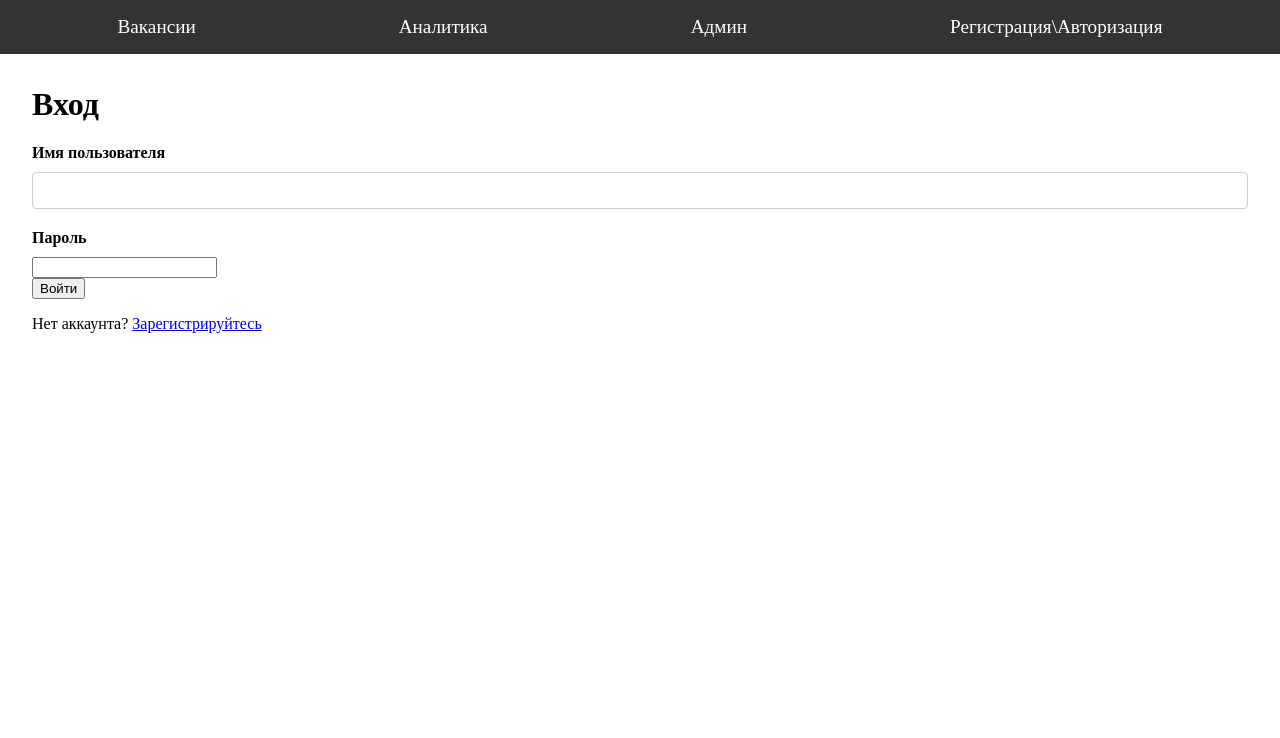
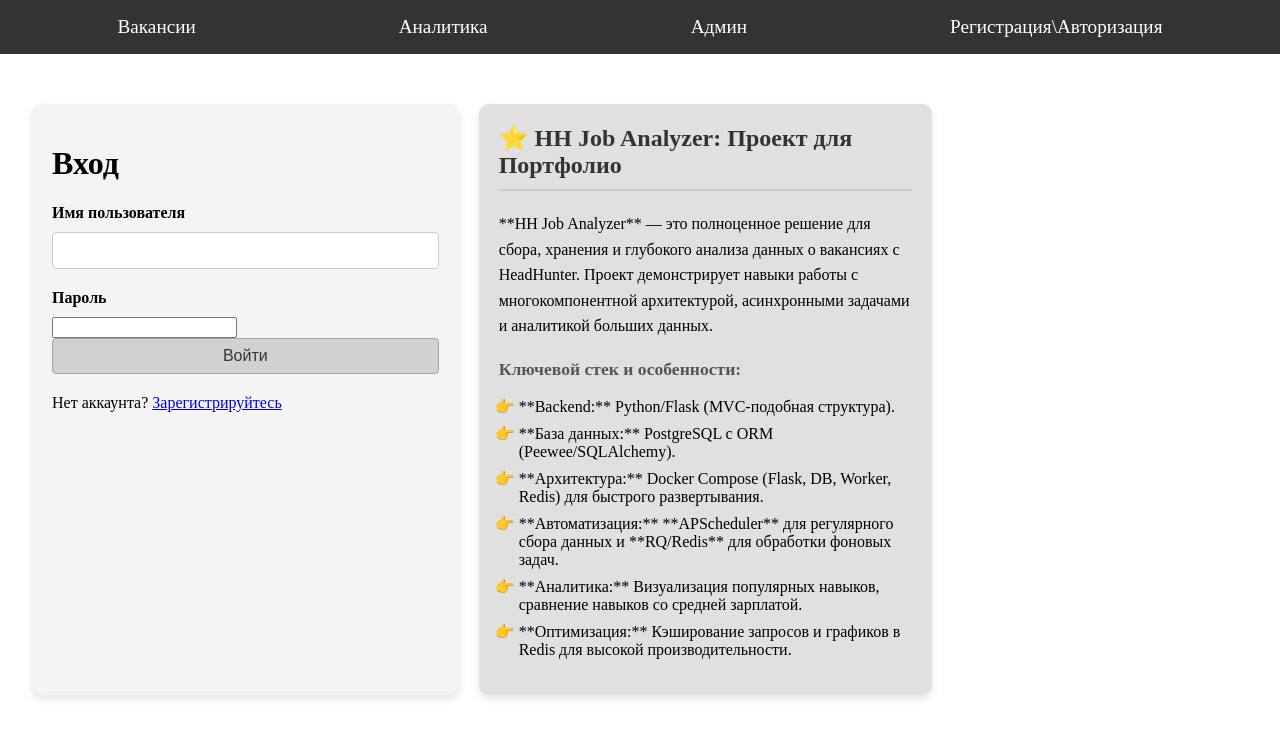
Before and after one commit to RaphaelPi24/hh, a Flask app: page /auth/login in a window 1280 px wide. Shown: the top 738 px of the page. Run offline with Flask 3, Linux system fonts and the light colour scheme; some libraries are stand-ins or nearby versions.

Commit message:
add readme

```diff
--- a/src/templates/views/analytics.html
+++ b/src/templates/views/analytics.html
@@ -41,10 +41,10 @@
                 <h2>Показать уровень зарплат по профессиям в определённой компании</h2>
                 <form action="/salary-by-company" method="POST">
                     <label for="company">Компания</label>
-                    <input type="text" id="company" name="company" placeholder="Введите название компании">
+                    <input type="text" id="company" name="company" placeholder="Введите название компании" >
 
                     <div class="unique-container">
-                        <button class="button_anal" type="submit">Показать уровень зарплат</button>
+                        <button class="button_anal" type="submit" disabled>Показать уровень зарплат </button>
                     </div>
                 </form>
             </div>
--- a/src/templates/views/login.html
+++ b/src/templates/views/login.html
@@ -1,5 +1,8 @@
 {% extends 'base_headers.html' %}
 {% block content %}
+    <div class="container" style="max-width: 900px; margin-top: 50px;">
+
+        <div class="form-container" style="min-width: 300px; flex-grow: 1;">
             <h1>Вход</h1>
             <form method="POST" action="{{ url_for('auth.login_post') }}">
                 <label>Имя пользователя</label>
@@ -8,16 +11,37 @@
                 <label>Пароль</label>
                 <input type="password" name="password" required>
                 <br>
-        <button type="submit">Войти</button>
+                <button type="submit" class="button is-light" style="width: 100%;">Войти</button>
                 {% with messages = get_flashed_messages() %}
                     {% if messages %}
-                <ul class=flashes>
+                        <ul class=flashes style="color: red; list-style-type: none; padding: 0;">
                             {% for message in messages %}
-                        <li>{{ message }}</li>
+                                <li style="margin-top: 10px; font-weight: bold;">{{ message }}</li>
                             {% endfor %}
                         </ul>
                     {% endif %}
                 {% endwith %}
             </form>
-    <p>Нет аккаунта? <a href="{{ url_for('auth.register_get') }}">Зарегистрируйтесь</a></p>
+            <p style="margin-top: 20px;">Нет аккаунта? <a href="{{ url_for('auth.register_get') }}">Зарегистрируйтесь</a></p>
+        </div>
+
+        <div class="form-container" style="background-color: #e0e0e0; min-width: 300px; flex-grow: 2;">
+            <h2 style="font-size: 1.5rem; color: #333; border-bottom: 2px solid #ccc; padding-bottom: 10px; margin-top: 0;">
+                ⭐ HH Job Analyzer: Проект для Портфолио
+            </h2>
+            <p style="font-size: 1rem; line-height: 1.6;">
+                **HH Job Analyzer** — это полноценное решение для сбора, хранения и глубокого анализа данных о вакансиях с HeadHunter. Проект демонстрирует навыки работы с многокомпонентной архитектурой, асинхронными задачами и аналитикой больших данных.
+            </p>
+
+            <h3 style="font-size: 1.1rem; color: #555; margin-top: 20px;">Ключевой стек и особенности:</h3>
+            <ul style="list-style-type: '👉 '; padding-left: 20px;">
+                <li style="margin-bottom: 8px;">**Backend:** Python/Flask (MVC-подобная структура).</li>
+                <li style="margin-bottom: 8px;">**База данных:** PostgreSQL с ORM (Peewee/SQLAlchemy).</li>
+                <li style="margin-bottom: 8px;">**Архитектура:** Docker Compose (Flask, DB, Worker, Redis) для быстрого развертывания.</li>
+                <li style="margin-bottom: 8px;">**Автоматизация:** **APScheduler** для регулярного сбора данных и **RQ/Redis** для обработки фоновых задач.</li>
+                <li style="margin-bottom: 8px;">**Аналитика:** Визуализация популярных навыков, сравнение навыков со средней зарплатой.</li>
+                <li style="margin-bottom: 8px;">**Оптимизация:** Кэширование запросов и графиков в Redis для высокой производительности.</li>
+            </ul>
+        </div>
+    </div>
 {% endblock %}
```
Also changed, not shown: src/Readme.md (added). Lines whose indentation alone changed are shown as unchanged.
